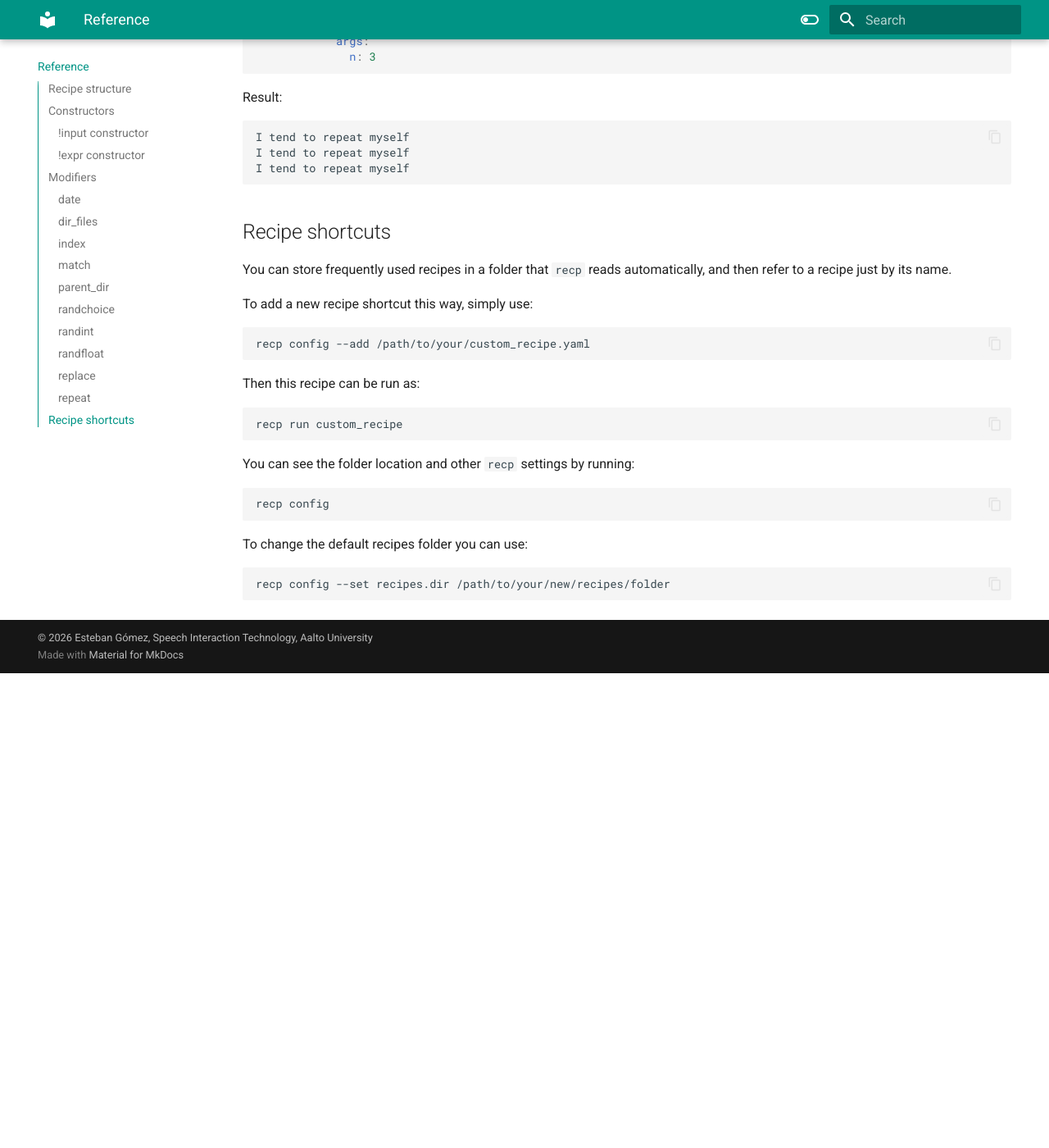
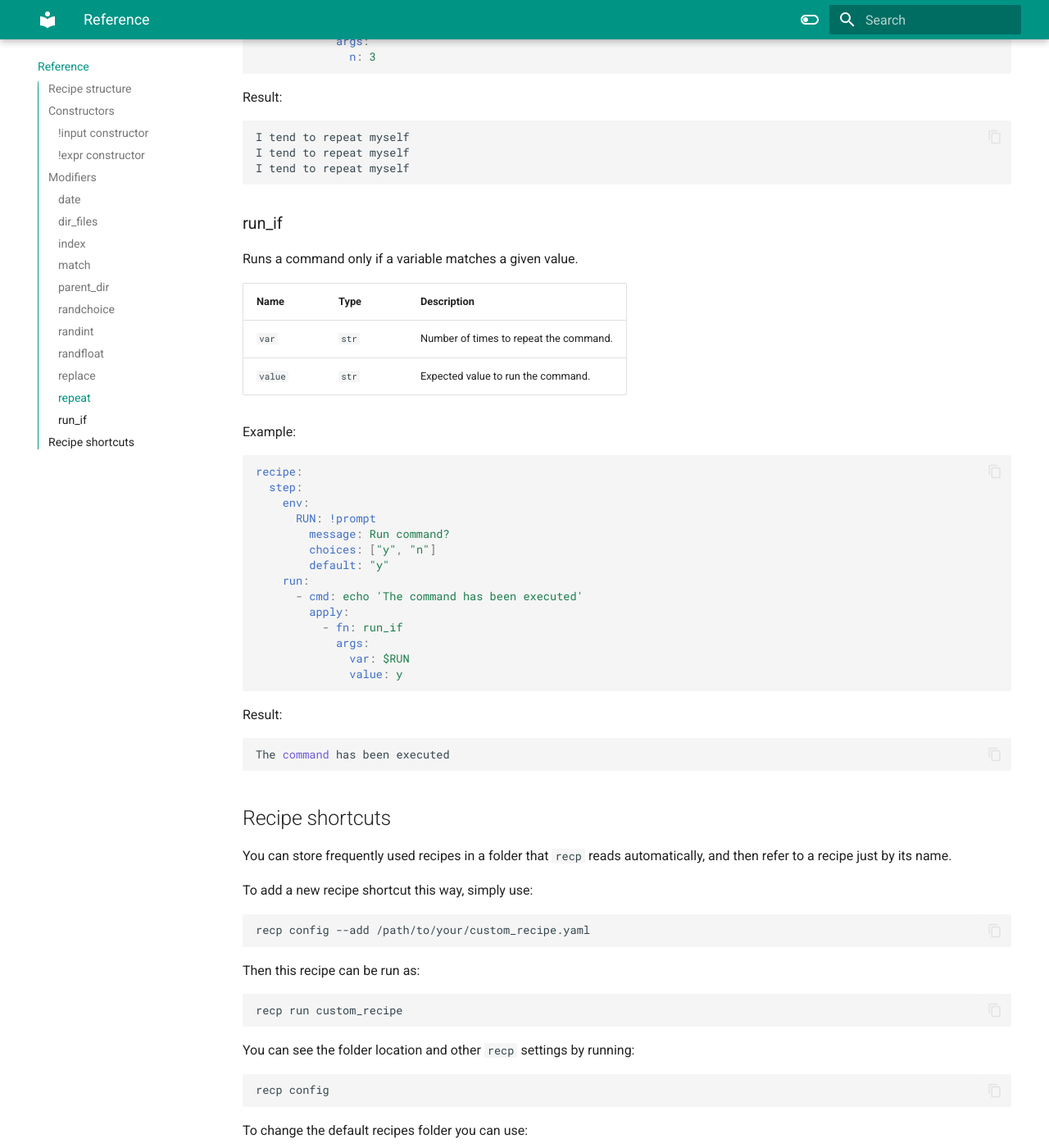
Before and after one commit to eagomez2/recp, an MkDocs documentation site: the page built from docs/reference.md, in a window 1280 px wide and 1400 px high, scrolled down 12182 px. Shown: the whole window at 82% size. Built offline with MkDocs 1.6.1 and Material for MkDocs 9.7.7, drawn with Linux system fonts in a browser that asks for light colours; comment, search, counter and statistics services are not loaded; before the commit the page ends 13003 px from its top, so only the background shows below that.

Commit message:
Update docs

````diff
--- a/docs/reference.md
+++ b/docs/reference.md
@@ -507,6 +507,37 @@ I tend to repeat myself
 I tend to repeat myself
 ```
 
+### run_if
+Runs a command only if a variable matches a given value.
+
+| Name    | Type   | Description                            |
+|---------|--------|----------------------------------------|
+| `var`   | `str`  | Number of times to repeat the command. |
+| `value` | `str`  | Expected value to run the command.     |
+
+Example:
+```yaml
+recipe:
+  step:
+    env:
+      RUN: !prompt
+        message: Run command?
+        choices: ["y", "n"]
+        default: "y"
+    run:
+      - cmd: echo 'The command has been executed'
+        apply:
+          - fn: run_if
+            args:
+              var: $RUN
+              value: y
+```
+
+Result:
+```bash
+The command has been executed
+```
+
 ## Recipe shortcuts
 You can store frequently used recipes in a folder that `recp` reads automatically, and then refer to a recipe just by its name.
 
````
